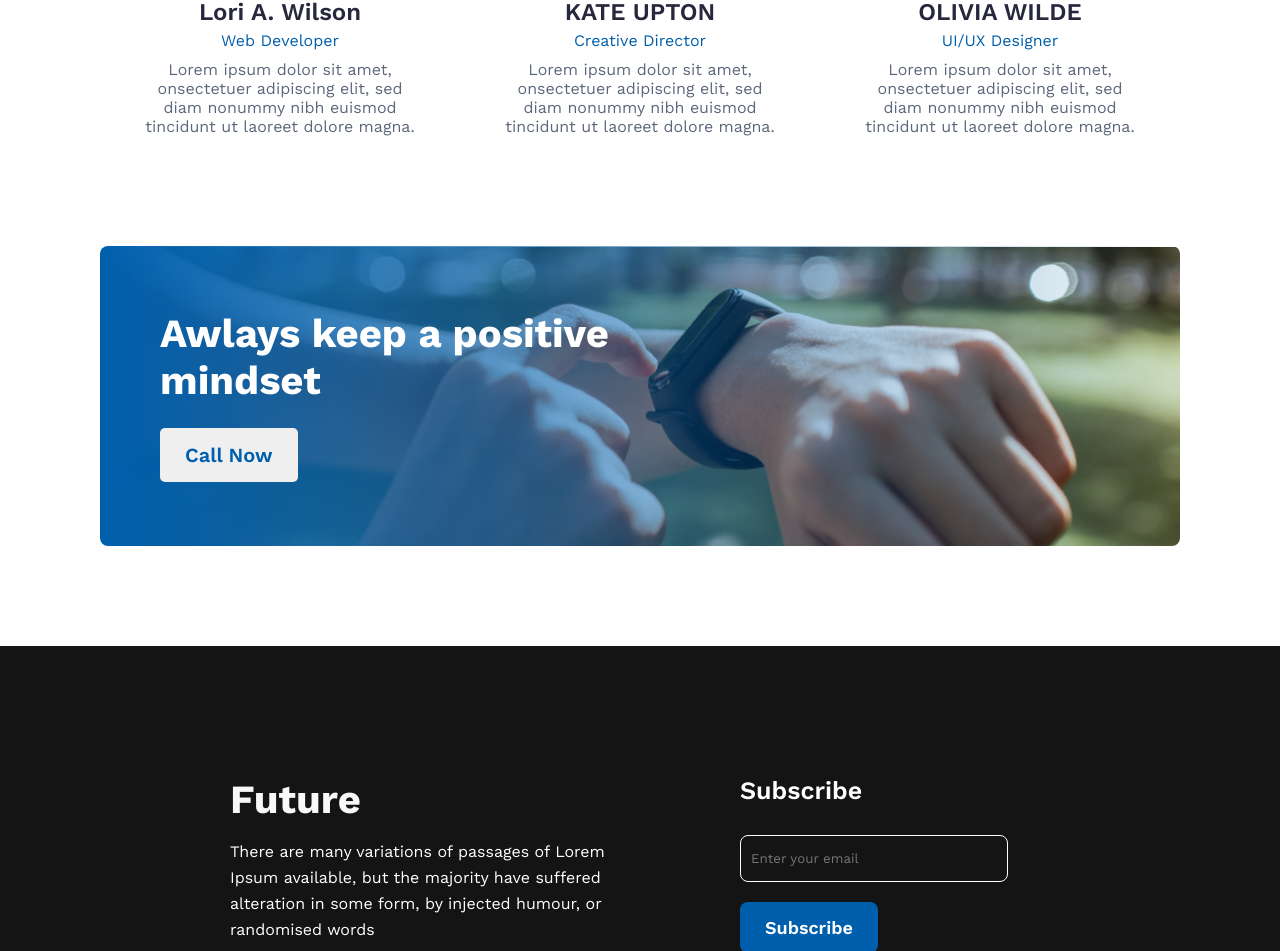
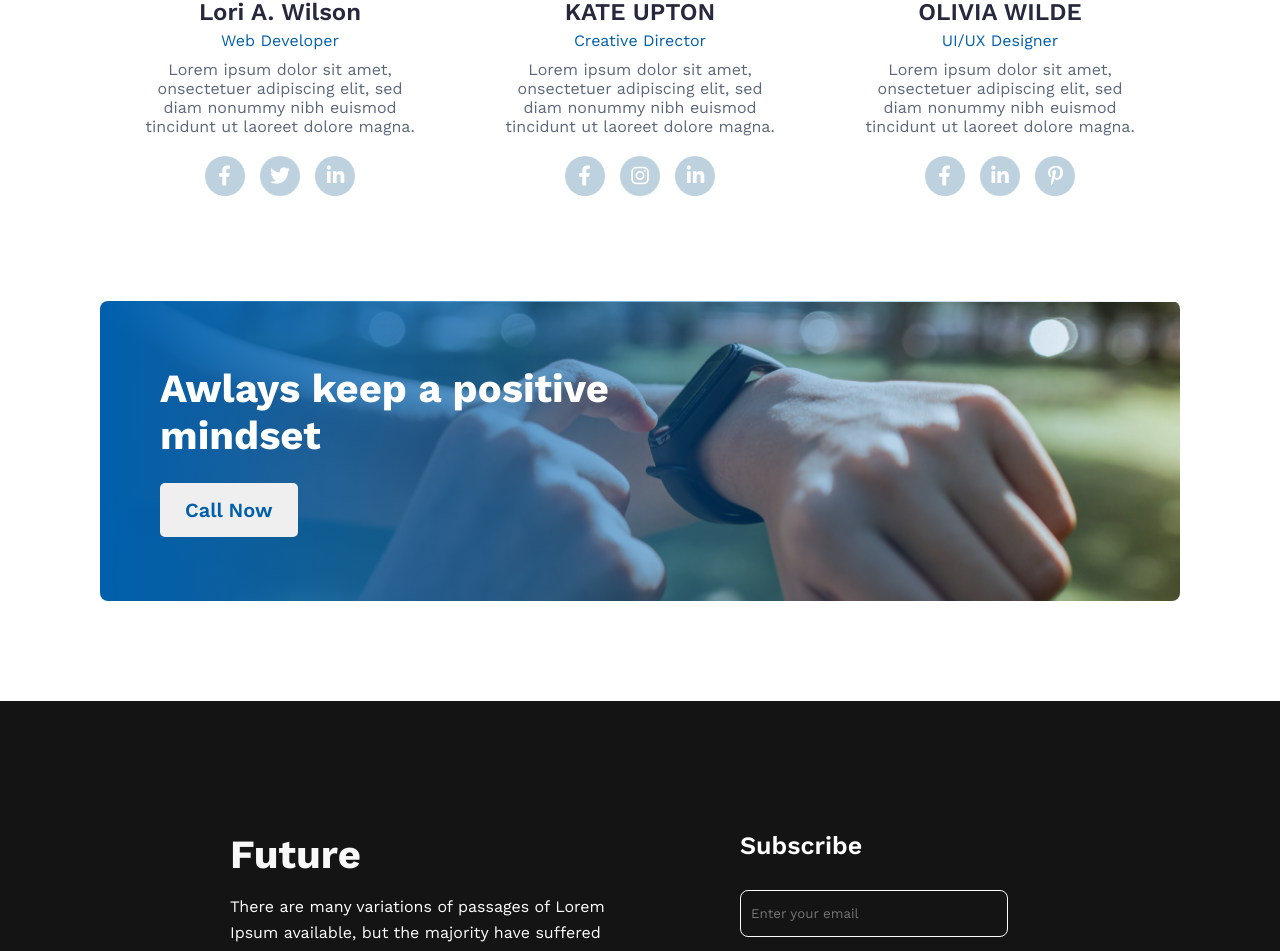
Before and after one commit to mehedihasan-ofc/new-year-new-me, a plain HTML site: page index.html in a window 1280 px wide. Shown: the part 2290-3241 px from the top of the page. Drawn offline with nearby package versions, Linux system fonts and the light colour scheme.

Commit message:
Almost Done

```diff
--- a/assets/style.css
+++ b/assets/style.css
@@ -181,6 +181,28 @@
     padding: 10px 40px;
 }
 
+.member-social-link {
+    margin-top: 5px;
+}
+
+.member-social-link ul li {
+    display: inline-block;
+    margin: 5px;
+}
+
+.member-social-link ul li a {
+    color: #fff;
+}
+
+.member-social-link ul li a i {
+    background: #bdd1df;
+    width: 20px;
+    height: 20px;
+    border-radius: 50%;
+    display: inline-block;
+    font-size: 20px;
+    padding: 10px;
+}
 
 
 /*==========================================================
--- a/index.html
+++ b/index.html
@@ -116,6 +116,14 @@
                 <span class="position">Web Developer</span>
                 <p class="member-des">Lorem ipsum dolor sit amet, onsectetuer adipiscing elit, sed diam nonummy nibh euismod tincidunt ut laoreet dolore magna.</p>
 
+                <div class="member-social-link">
+                    <ul>
+                        <li><a href="#"><i class="fa-brands fa-facebook-f"></i></a></li>
+                        <li><a href="#"><i class="fa-brands fa-twitter"></i></a></li>
+                        <li><a href="#"><i class="fa-brands fa-linkedin-in"></i></a></li>
+                    </ul>
+                </div>
+
             </div>
 
             <div class="member">
@@ -123,6 +131,14 @@
                 <h3 class="member-name">KATE UPTON</h3>
                 <span class="position">Creative Director</span>
                 <p class="member-des">Lorem ipsum dolor sit amet, onsectetuer adipiscing elit, sed diam nonummy nibh euismod tincidunt ut laoreet dolore magna.</p>
+
+                <div class="member-social-link">
+                    <ul>
+                        <li><a href="#"><i class="fa-brands fa-facebook-f"></i></a></li>
+                        <li><a href="#"><i class="fa-brands fa-instagram"></i></i></a></li>
+                        <li><a href="#"><i class="fa-brands fa-linkedin-in"></i></a></li>
+                    </ul>
+                </div>
             </div>
 
             <div class="member">
@@ -130,6 +146,14 @@
                 <h3 class="member-name">OLIVIA WILDE</h3>
                 <span class="position">UI/UX Designer</span>
                 <p class="member-des">Lorem ipsum dolor sit amet, onsectetuer adipiscing elit, sed diam nonummy nibh euismod tincidunt ut laoreet dolore magna.</p>
+
+                <div class="member-social-link">
+                    <ul>
+                        <li><a href="#"><i class="fa-brands fa-facebook-f"></i></a></li>
+                        <li><a href="#"><i class="fa-brands fa-linkedin-in"></i></a></li>
+                        <li><a href="#"><i class="fa-brands fa-pinterest-p"></i></a></li>
+                    </ul>
+                </div>
             </div>
         </div>
 
```
